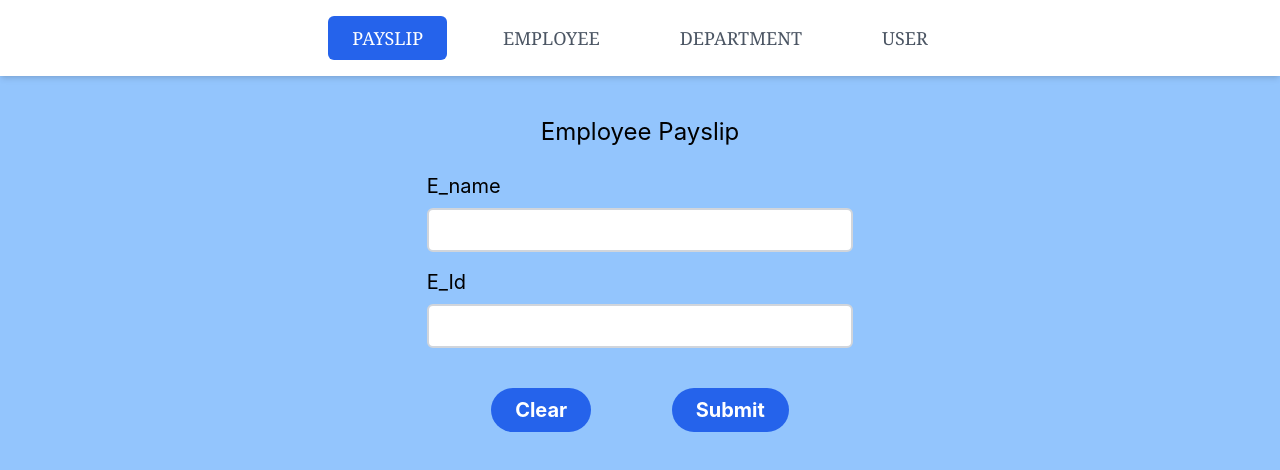
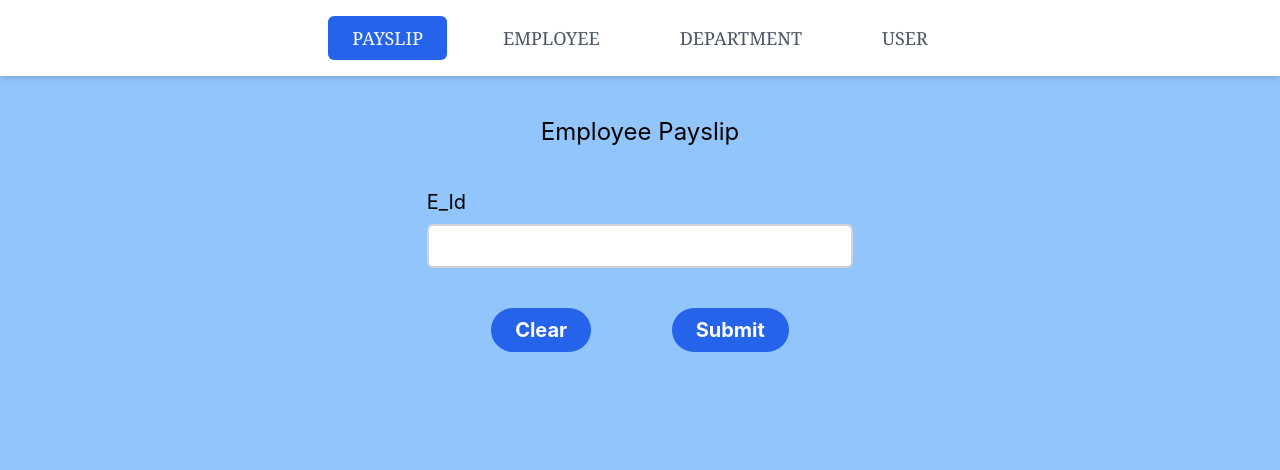
Before and after one commit to Prakhar4749/payroll, a React (Create React App) app in the folder frontend/: page /payslip in a window 1280 px wide. Shown: the top 470 px of the page. Built offline with nearby package versions, Linux system fonts and the light colour scheme; sample sign-in values are in the browser's storage.

Commit message:
conflict resolved

```diff
--- a/frontend/src/Pages/Payslip.js
+++ b/frontend/src/Pages/Payslip.js
@@ -52,16 +52,7 @@ export default function Payslip() {
 
             <div className="w-full mb-4">
 
-              <label className="block text-xl mb-2" htmlFor="e_name">
-                E_name
-              </label>
-              <input
-                id="e_name"
-                type="text"
-                className="w-full p-2 border-2 border-gray-300 rounded-md"
-                value={eName}
-                onChange={(e) => { setEName(e.target.value) }}
-              />
+
             </div>
 
             <div className="w-full mb-4">
```
Also changed, not shown: 1 other file (tests, documents, lock files or other folders).
